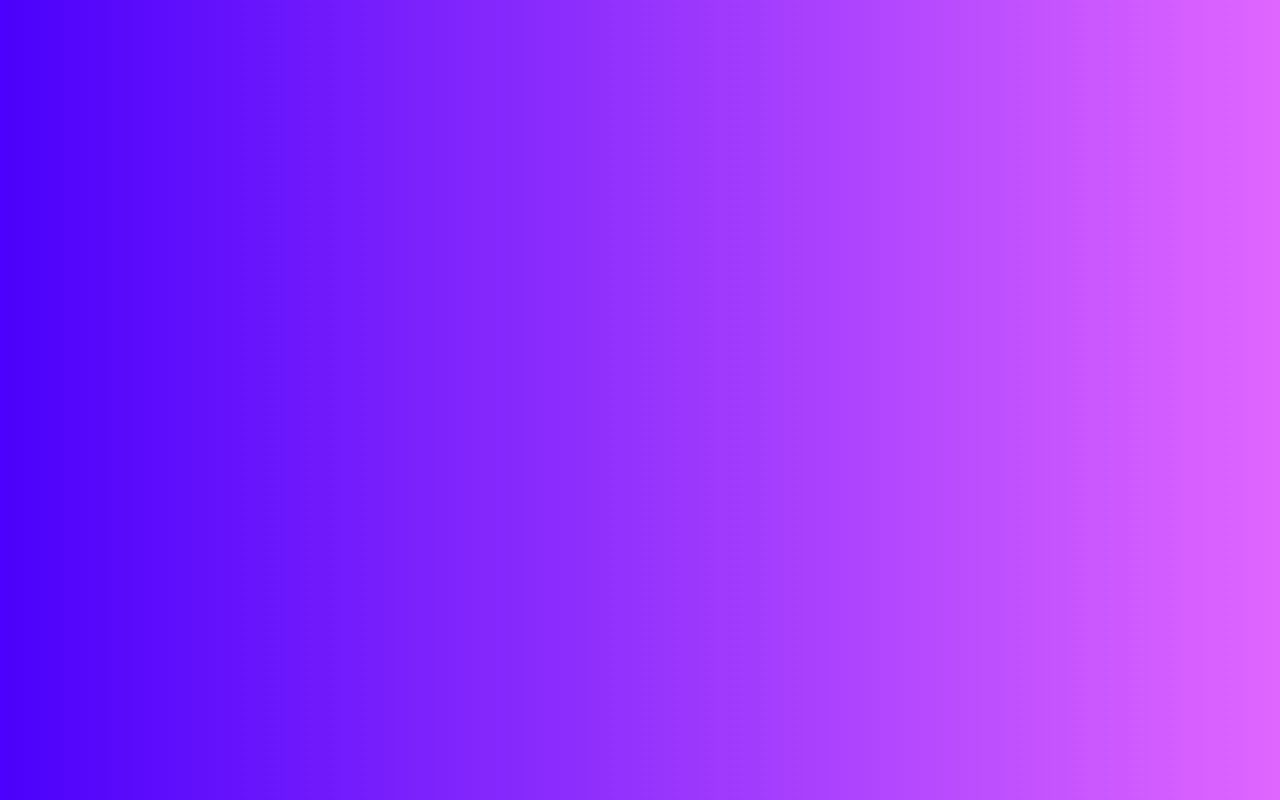
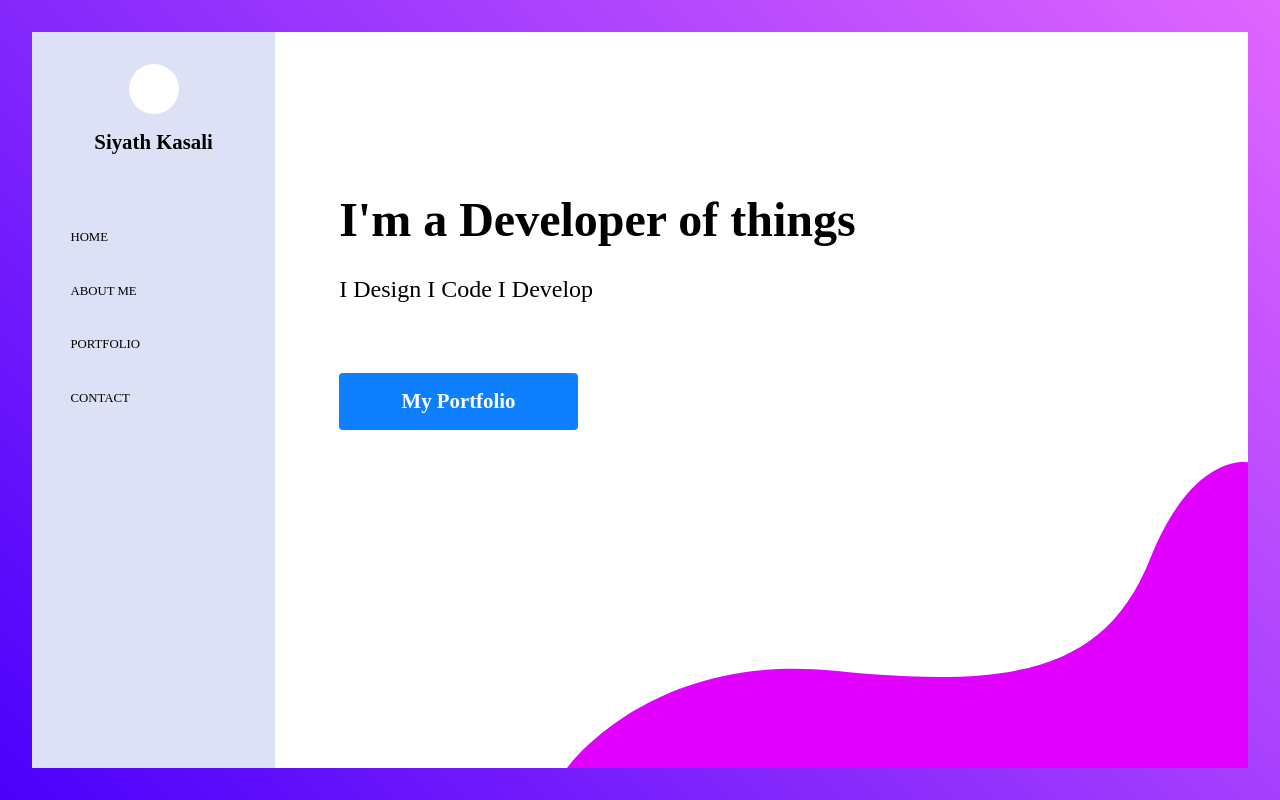
Before and after one commit to siyathkasali/HTMLFroms, a plain HTML site: page hero nav/index.html in a window 1280 px wide. Drawn offline with Linux system fonts and the light colour scheme.

Commit message:
All done

```diff
--- a/hero nav/index.html
+++ b/hero nav/index.html
@@ -8,6 +8,36 @@
   <link rel="stylesheet" href="style.css">
 </head>
 <body>
+    <aside>
+      <figure>
+        <div id="avatar"></div>
+        <figcaption>Siyath Kasali</figcaption>
+      </figure>
 
+      <img src="images/menu.svg" alt="">
+
+      <nav>
+        <ul>
+          <li><a href="#">Home</a></li>
+          <li><a href="#">About Me</a></li>
+          <li><a href="#">Portfolio</a></li>
+          <li><a href="#">Contact</a></li>
+        </ul>
+      </nav>
+    </aside>
+
+    <main>
+      <h1>I'm a Developer of things</h1>
+      <p>I Design I Code I Develop</p>
+      <a href="#" class="cta">My Portfolio</a>
+    </main>
+
+    <script>
+      const menu = document.querySelector('ul');
+      document.querySelector('img').addEventListener('click', function(e){
+        menu.classList.toggle('active');
+        e.preventDefault();
+      })
+    </script>
 </body>
 </html>
--- a/hero nav/style.css
+++ b/hero nav/style.css
@@ -1,6 +1,163 @@
+body, html{
+  font-family: 'Montserrat';
+  height:calc(100% - 2em);
+  margin: 0;
+}
+
 body{
 background: #4a00fb; /* Old browsers */
 background: -moz-linear-gradient(45deg, #4a00fb 0%, #e066ff 100%); /* FF3.6-15 */
 background: -webkit-linear-gradient(45deg, #4a00fb 0%,#e066ff 100%); /* Chrome10-25,Safari5.1-6 */
 background: linear-gradient(45deg, #4a00fb 0%,#e066ff 100%); /* W3C, IE10+, FF16+, Chrome26+, Opera12+, Safari7+ */
+background-repeat: no-repeat;
+background-attachment: fixed;
 }
+
+aside{
+  color: #fff;
+  display: grid;
+  grid-template-columns: auto 40px;
+  padding: 2em;
+}
+
+img{
+  width: 40px;
+  cursor: pointer;
+}
+
+figure{
+  margin: 0;
+}
+
+figcaption{
+  font-size: 1.3em;
+  font-weight: bold;
+}
+
+nav{
+  background: #fff;
+}
+
+.active{
+  position: absolute;
+  display: block;
+  background: #fff;
+  width: 50%;
+  left: 0;
+  top: 0;
+  height: 100%;
+}
+
+ul{
+  display: none;
+  margin: 0;
+  list-style: none;
+  padding: 0;
+}
+
+ul li a{
+  text-decoration: none;
+  text-transform: uppercase;
+  font-size: .8em;
+  display: block;
+  padding: 1.5em 3em;
+  background: rgba(#fff, .35);
+  color: black;
+}
+
+main{
+  background: #fff;
+  padding: 1em 1.4em;
+}
+
+h1{
+  margin: 0;
+}
+
+p{
+  font-size: 1.1em;
+  line-height: 1.5em;
+}
+
+.cta{
+  display: block;
+  background: #0e7fff;
+  text-decoration: none;
+  color: #fff;
+  padding: 8px 50px;
+  font-size: 1.2em;
+  text-align: center;
+  font-weight: bold;
+  border-radius: 4px;
+  margin: 2em 0;
+}
+
+@media only screen and (min-width:768px){
+
+  body{
+    display: grid;
+    grid-template-columns: 20% auto;
+    padding: 2em;
+  }
+
+  img{
+    display: none;
+  }
+
+  aside{
+    background: #dce1f6;
+    grid-template-columns: auto;
+    grid-template-rows: 20% auto;
+    padding: 0;
+  }
+
+  main{
+    padding: 4em;
+    background: #fff url('../images/bg.svg') no-repeat bottom right;
+    background-size: 70%;
+  }
+
+  #avatar{
+    border-radius: 50%;
+    background: #fff;
+    width: 50px;
+    height: 50px;
+    margin: 2em auto 1em auto;
+  }
+
+  figcaption{
+    text-align: center;
+    color: black;
+  }
+
+  ul{
+    display: block;
+    margin-top:2em;
+    position: relative !important;
+    background: none !important;
+    width: 100% !important;
+  }
+
+  ul li a:hover{
+    background: #fff;
+  }
+
+  nav{
+    background: none;
+  }
+
+  .cta{
+    display: inline-block;
+    font-size: 1.3em;
+    padding: .8em 3em;
+  }
+
+  h1{
+    font-size: 3em;
+    margin-top: 2em;
+  }
+
+  p{
+    font-size:1.5em;
+  }
+}
```
Also changed, not shown: hero nav/images/bg.svg (added), hero nav/images/menu.svg (added).
